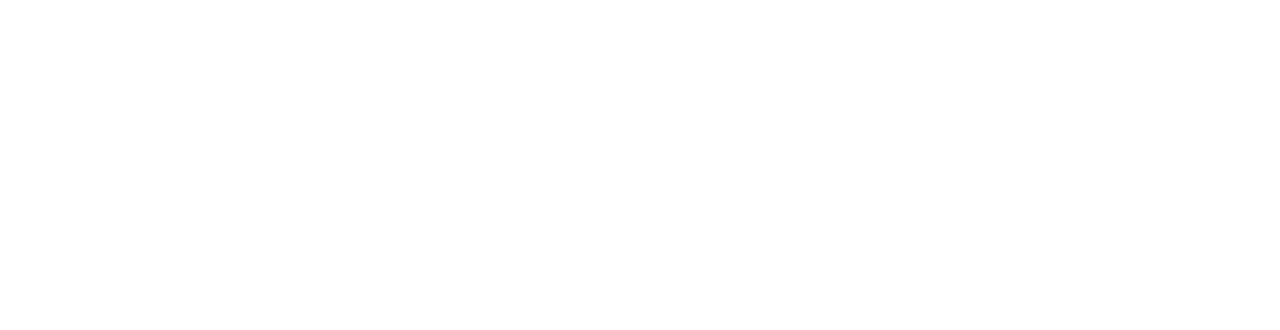
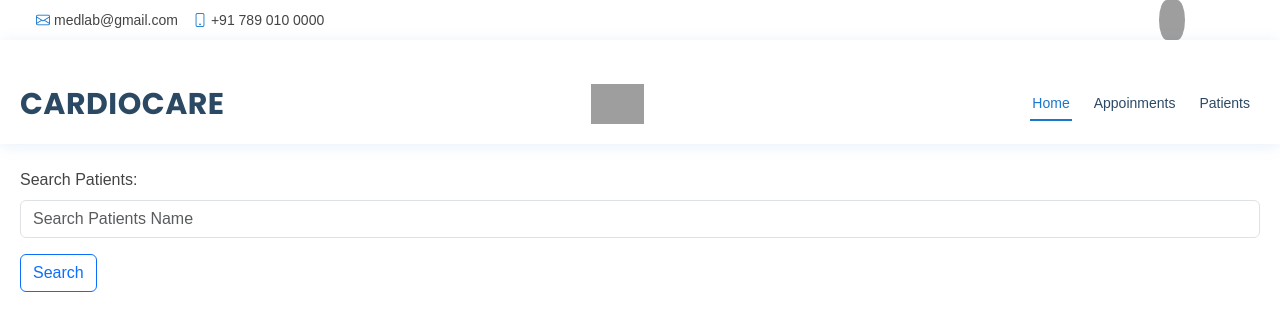
Before and after one commit to asimthaha/Hms-app-frontend, a React (Create React App) app: page /viewPatients in a window 1280 px wide. Shown: the top 330 px of the page. Built offline with nearby package versions, Linux system fonts and the light colour scheme; grey boxes are pictures that could not be loaded.

Commit message:
made patient viewing page and appoinments page

```diff
--- a/src/App.js
+++ b/src/App.js
@@ -26,8 +26,8 @@
 
         <Route path="staffLogin" element={<StaffLogin />} />
         <Route path="doc" element={<DoctorHome />} />
-        <Route path="ViewAppoinments" element={<DocViewAppoinment />} />
-        <Route path="ViewPatients" element={<ViewPatients />} />
+        <Route path="viewAppoinments" element={<DocViewAppoinment />} />
+        <Route path="viewPatients" element={<ViewPatients />} />
       </Routes>
     </BrowserRouter>
   );
--- a/src/components/Topbar.jsx
+++ b/src/components/Topbar.jsx
@@ -4,34 +4,31 @@
 const Topbar = () => {
   const role = sessionStorage.getItem("role");
   const name = sessionStorage.getItem("name");
+  const photo = sessionStorage.getItem("photo");
+  const username = sessionStorage.getItem("username");
 
   return (
     <>
-      <div id="topbar" className="d-flex align-items-center fixed-top">
+      <div id="topbar" className="d-flex align-items-center fixed-top p-3">
         <div className="container d-flex justify-content-between">
           <div className="contact-info d-flex align-items-center">
             <i className="bi bi-envelope"></i>{" "}
             <Link to="mailto:contact@example.com">medlab@gmail.com</Link>
             <i className="bi bi-phone"></i> +91 789 010 0000
           </div>
-          <div className="d-none d-lg-flex social-links align-items-end justify-content-end">
-            <Link to="#" className="twitter">
-              <i className="bi bi-twitter"></i>
-            </Link>
-            <Link to="#" className="facebook">
-              <i className="bi bi-facebook"></i>
-            </Link>
-            <Link to="#" className="instagram">
-              <i className="bi bi-instagram"></i>
-            </Link>
-            <Link to="#" className="linkedin">
-              <i className="bi bi-linkedin"></i>
-            </Link>
+          <div className="d-flex align-items-center">
+            <div className="row">
+              <img
+                src={"http://127.0.0.1:8000/media/" + photo}
+                alt="doctor thumbnail"
+                className="rounded-full col h-10 w-25"
+              />
+              <p className="col d-flex align-items-center">{username}</p>
             </div>
-          <div className="">
+            <div className="ml-2">
               {name ? (
                 <Link
-                to={role ? "/staffLogin" : "/login"}
+                  to={role === "" ? "/login" : "/staffLogin"}
                   onClick={(ev) => {
                     ev.stopPropagation();
                     ev.preventDefault();
@@ -47,6 +44,7 @@
             </div>
           </div>
         </div>
+      </div>
     </>
   );
 };
--- a/src/components/staff_app/doctors/DocNavbar.jsx
+++ b/src/components/staff_app/doctors/DocNavbar.jsx
@@ -3,32 +3,35 @@
 import Topbar from "../../Topbar";
 
 const DocNavbar = () => {
-  const photo = sessionStorage.getItem("photo");
-  const username = sessionStorage.getItem("username");
-
   return (
     <>
       <Topbar />
       <header id="header" className="fixed-top">
+        <button
+          className="navbar-toggler"
+          type="button"
+          data-toggle="collapse"
+          data-target="#navbarTogglerDemo02"
+          aria-controls="navbarTogglerDemo02"
+          aria-expanded="false"
+          aria-label="Toggle navigation"
+        >
+          <span className="navbar-toggler-icon"></span>
+        </button>
         <div className="container d-flex align-items-center">
           <h1 className="logo me-auto">
             <Link className="navbar-brand" to="/">
               CARDIOCARE
             </Link>
           </h1>
-          <div className="row">
-            <img
-              src={"http://127.0.0.1:8000/media/" + photo}
-              alt="doctor thumbnail"
-              className="rounded-full col h-10 w-25"
-            />
-            <p className="col">{username}</p>
-          </div>
           <Link to="/doc" className="logo me-auto">
             <img src="assets/img/logo.png" alt="" className="img-fluid" />
           </Link>
 
-          <nav id="navbar" className="navbar order-last order-lg-0">
+          <nav
+            id="navbarTogglerDemo02"
+            className="navbar order-last order-lg-0"
+          >
             <ul>
               <li>
                 <Link className="nav-link scrollto active" to="/doc">
@@ -36,27 +39,16 @@
                 </Link>
               </li>
               <li>
-                <Link className="nav-link scrollto" to="/ViewAppoinments">
+                <Link className="nav-link scrollto" to="/viewAppoinments">
                   Appoinments
                 </Link>
               </li>
               <li>
-                <Link className="nav-link scrollto mr-2" to="#">
+                <Link className="nav-link scrollto mr-2" to="/viewPatients">
                   Patients
                 </Link>
               </li>
             </ul>
-            <form className="form-inline row">
-              <input
-                className="form-control col ml-3 mr-1 text-sm w-40"
-                type="search"
-                placeholder="Search Patients"
-              />
-              <button className="btn btn-outline-success col" type="submit">
-                Search
-              </button>
-            </form>
-            <i className="bi bi-list mobile-nav-toggle"></i>
           </nav>
         </div>
       </header>
--- a/src/components/staff_app/doctors/DocViewAppoinment.jsx
+++ b/src/components/staff_app/doctors/DocViewAppoinment.jsx
@@ -4,12 +4,20 @@
 
 const DocViewAppoinment = () => {
   const [appoinmentData, setAppoinmentData] = useState([
-    { time: "", date: "", userid: "", doctorid: "" },
+    {
+      time: "",
+      date: "",
+      username: "",
+      doctorid: "",
+      bookingid: "",
+      user: { name: "" },
+    },
   ]);
 
   const fetchData = () => {
     axios.get("http://127.0.0.1:8000/user/displayBooking/").then((response) => {
       setAppoinmentData(response.data);
+      console.log(response.data);
     });
   };
 
@@ -21,6 +29,7 @@
     <div>
       <DocNavbar />
       <div className="mt-5">hi</div>
+      <div className="mt-4">hi</div>
       <div className="text-center mt-5">
         <h2
           className="mb-12 section-heading wow fadeInDown"
@@ -34,23 +43,31 @@
           <div className="col">
             <div className="row">
               <div className="col">
-                <table class="table table-bordered table-sm">
+                <table className="table table-bordered table-striped">
                   <thead>
                     <tr>
                       <th scope="col">Name</th>
                       <th scope="col">Date</th>
                       <th scope="col">Time</th>
-                      <th scope="col">Accept</th>
+                      <th className="d-flex justify-content-center" scope="col">
+                        Accept
+                      </th>
                     </tr>
                   </thead>
                   <tbody>
                     {appoinmentData.map((value, index) => {
                       return (
-                        <tr>
-                          <th scope="row">{value.name}</th>
+                        <tr key={`booking_${index}`}>
+                          <th scope="row">{value.user.name}</th>
                           <td>{value.date}</td>
                           <td>{value.time}</td>
-                          <td>
+                          <td className="d-flex justify-content-center">
+                            <button
+                              className="btn btn-outline-success mr-2"
+                              type="button"
+                            >
+                              Accept
+                            </button>
                             <button
                               className="btn btn-outline-danger"
                               type="button"
--- a/src/components/staff_app/doctors/ViewPatients.jsx
+++ b/src/components/staff_app/doctors/ViewPatients.jsx
@@ -1,18 +1,114 @@
-import React from "react";
+import React, { useEffect, useState } from "react";
+import DocNavbar from "./DocNavbar";
+import { Link } from "react-router-dom";
+import axios from "axios";
 
 const ViewPatients = () => {
+  const [inputField, changeInputField] = useState({
+    name: "",
+  });
+
+  const [patientData, setPatientData] = useState([]);
+
+  const inputHandler = (event) => {
+    changeInputField({
+      ...inputField,
+      [event.target.name]: event.target.value,
+    });
+  };
+
+  const readValue = () => {
+    console.log(inputField);
+    axios
+      .post("http://127.0.0.1:8000/staff/searchPatient/", inputField)
+      .then((response) => {
+        setPatientData(response.data);
+        console.log(response.data);
+      });
+  };
+
   return (
-    <div>
-      <div className="container">
+    <>
+      <DocNavbar />
+      <div className="mt-5">hi</div>
+      <div className="mt-4">hi</div>
+      <div className="container mt-5">
         <div className="row">
           <div className="col">
-            <div className="row">
-              <div className="col"></div>
+            <div className="row g-3">
+              <div className="col col-12 col-sm-12 col-md-12 col-lg-12 col-xl-12 col-xxl-12">
+                <label htmlFor="" className="form-label">
+                  Search Patients:
+                </label>
+                <input
+                  type="text"
+                  className="form-control"
+                  name="name"
+                  placeholder="Search Patients Name"
+                  value={inputField.name}
+                  onChange={inputHandler}
+                />
+              </div>
+              <div className="col col-12 col-sm-12 col-md-12 col-lg-12 col-xl-12 col-xxl-12">
+                <button onClick={readValue} className="btn btn-outline-primary">
+                  Search
+                </button>
+              </div>
             </div>
           </div>
         </div>
+        <div className="row mt-3">
+          <div className="col">
+            {patientData.map((value, index) => {
+              return (
+                <div key={`patient_${index}`} className="row g-3">
+                  <div className="col">
+                    <div className="card text-center h-80">
+                      <div className="card-header d-flex justify-content-between">
+                        <div className="">
+                          <ul className="nav nav-tabs card-header-tabs">
+                            <li className="nav-item">
+                              <Link className="nav-link active" href="#">
+                                Medicines
+                              </Link>
+                            </li>
+                            <li className="nav-item">
+                              <Link className="nav-link" href="#">
+                                Patient
+                              </Link>
+                            </li>
+                            <li className="nav-item">
+                              <Link className="nav-link" href="#">
+                                Bookings
+                              </Link>
+                            </li>
+                          </ul>
+                        </div>
+                        <div className="">
+                          <h5 className="card-title">{value.name}</h5>
+                        </div>
+                      </div>
+                      <div className="card-body">
+                        <h5 className="card-title">{value.name}</h5>
+                        <p className="card-text">{value.email}</p>
+                      </div>
+                      <div class="card-footer bg-transparent">
+                        <button
+                          type="button"
+                          className="btn btn-outline-primary"
+                        >
+                          Add Medicine
+                        </button>
+                      </div>
+                    </div>
+                  </div>
+                </div>
+              );
+            })}
+          </div>
+        </div>
       </div>
-    </div>
+    </>
   );
 };
 
```
Lines whose indentation alone changed are shown as unchanged.
